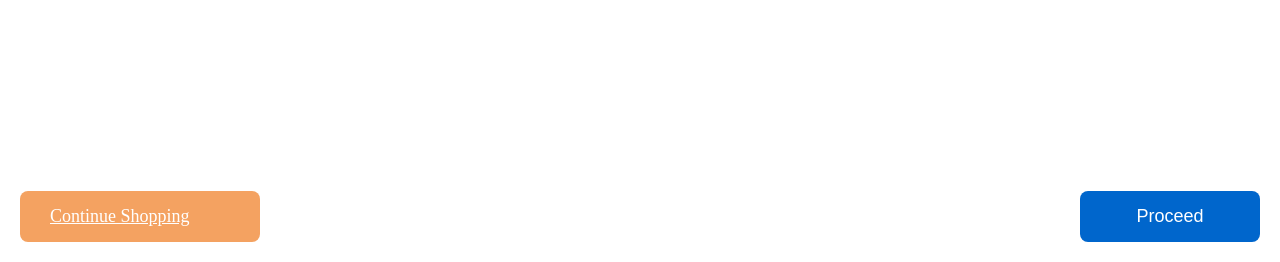
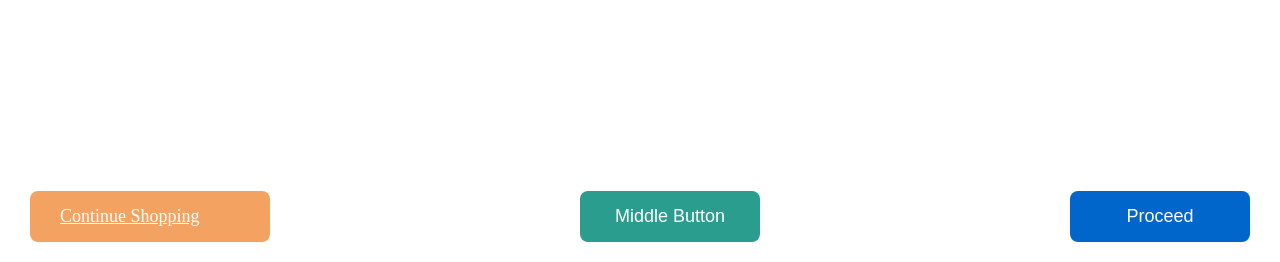
Before and after one commit to Mech654/Fullstack_Website, a Flask app: page /chart in a window 1280 px wide. Shown: the part 538-800 px from the top of the page. Run offline with Flask 3, Linux system fonts and the light colour scheme.

Commit message:
New delete button
Starting now will try to implement a new button that can remove 1 quantity of the clicked cart(sry i said "chart" before) item.  this commit should in mine theory, work fully(probably not :/ ).

```diff
--- a/static/chartScript.js
+++ b/static/chartScript.js
@@ -2,7 +2,7 @@ const ChartItems = document.getElementById('myChart');
 let total_type = 0;
 let total_quantity = 0;
 let total_price = 0;
-
+let inventory = [];
 async function fetchItemForChart() {
     total_type = 0;
     total_quantity = 0;
@@ -13,6 +13,7 @@ async function fetchItemForChart() {
         total_type = arrayy.orders.length;
         arrayy.orders.forEach((item) => {
             const itemDiv = document.createElement('div');
+            itemDiv.id = item.product_name;
             itemDiv.className = 'item';
             itemDiv.style.display = 'flex';
             itemDiv.style.alignItems = 'center';
@@ -30,13 +31,31 @@ async function fetchItemForChart() {
 
             itemDiv.innerHTML = `
                 <p style="margin: 0 10px;">Product Name: ${item.product_name}</p>
-                <p style="margin: 0 10px;">Quantity: ${item.quantity}</p>
+                <p id="quantity" style="margin: 0 10px;">Quantity: ${item.quantity}</p>
                 <p style="margin: 0 10px;">Price: $${item.price.toFixed(2)}</p>
                 <p style="margin: 0 10px;">Order ID: ${item.Order_ID}</p>
             `;
 
             itemDiv.prepend(imgElement);
             ChartItems.appendChild(itemDiv);
+
+            document.addEventListener('DOMContentLoaded', () => {
+                // Select all divs with the class 'item'
+                const divs = document.querySelectorAll('.item');
+
+                // Add click event listener to each div
+                divs.forEach(div => {
+                    div.addEventListener('click', () => {
+                        handleDivClick(div.id);
+                    });
+                });
+            });
+
+
+
+
+
+
 
             total_quantity += item.quantity;
             total_price += (item.price * item.quantity);
@@ -68,6 +87,41 @@ async function fetchItemForChart() {
     info();
 }
 
+
+function handleDivClick(divId) {
+    if (Delete === true) {
+        const itemDiv = document.getElementById(divId);
+        itemDiv.style.backgroundColor = '#ff0000';
+
+        // Find and update quantity
+        const quantityElement = itemDiv.querySelector('#quantity');
+        let quantity = parseInt(quantityElement.textContent.replace('Quantity: ', ''), 10);
+
+        if (quantity > 0) {
+            quantity--;
+            quantityElement.textContent = `Quantity: ${quantity}`;
+            total_quantity--;
+
+            // Find the price from the innerHTML or database (not stored on the div)
+            const priceText = itemDiv.querySelector('p:nth-of-type(3)').textContent;
+            const price = parseFloat(priceText.replace('Price: $', ''));
+
+            total_price -= price;
+            info();
+        }
+
+        // Reset background after a short delay
+        setTimeout(() => {
+            itemDiv.style.backgroundColor = '#3980d5';
+        }, 1000);
+    }
+}
+
+
+
+
+
+
 async function fetchItemData() {
     let itemData = null;
     try {
--- a/templates/chart2.html
+++ b/templates/chart2.html
@@ -62,7 +62,8 @@
             border: none;
             border-radius: 8px;
             cursor: pointer;
-            width: 180px; /* Ensures both buttons are of equal size */
+            width: 180px; /* Ensures all buttons are of equal size */
+            margin: 0 10px; /* Space between the buttons */
         }
 
         .proceed-btn {
@@ -71,6 +72,10 @@
 
         .continue-btn {
             background-color: #f4a261; /* Soft orange */
+        }
+
+        .middle-btn {
+            background-color: #2a9d8f; /* Teal color to complement the other buttons */
         }
     </style>
 </head>
@@ -89,12 +94,13 @@
 
     <br><br><br>
 
-
     <!-- Button container at the bottom -->
     <div class="button-container">
         <a href="{{ url_for('buy') }}" class="button continue-btn">Continue Shopping</a>
+        <button class="button middle-btn" onclick="middleAction()">Middle Button</button>
         <button class="button proceed-btn" onclick="proceedCheckout()">Proceed</button>
     </div>
+
     <script src="{{ url_for('static', filename='chartScript.js') }}"></script>
     <script>
         document.addEventListener('DOMContentLoaded', () => {
@@ -104,5 +110,11 @@
         function proceedCheckout() {
             alert('Page under construction!');
         }
+
+        let Delete = false;
+        function middleAction() {
+            Delete = !Delete;
+        }
     </script>
+</body>
 </html>
```
